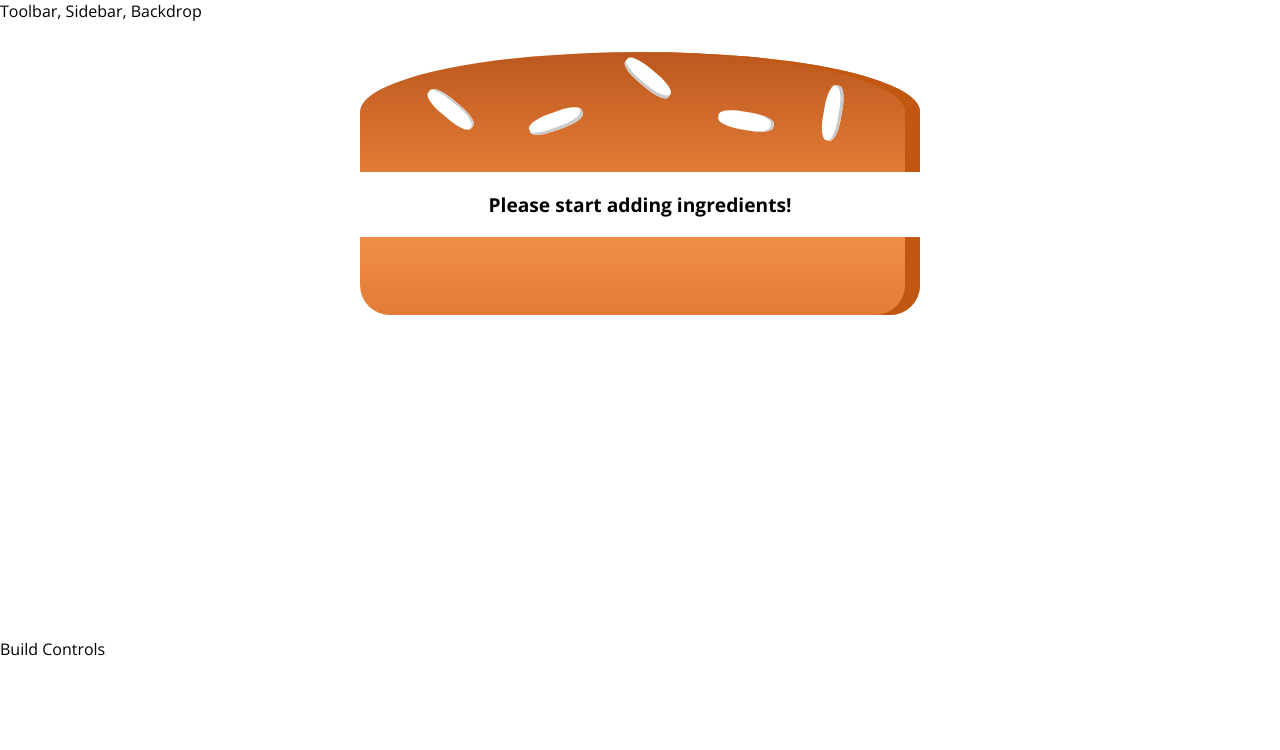
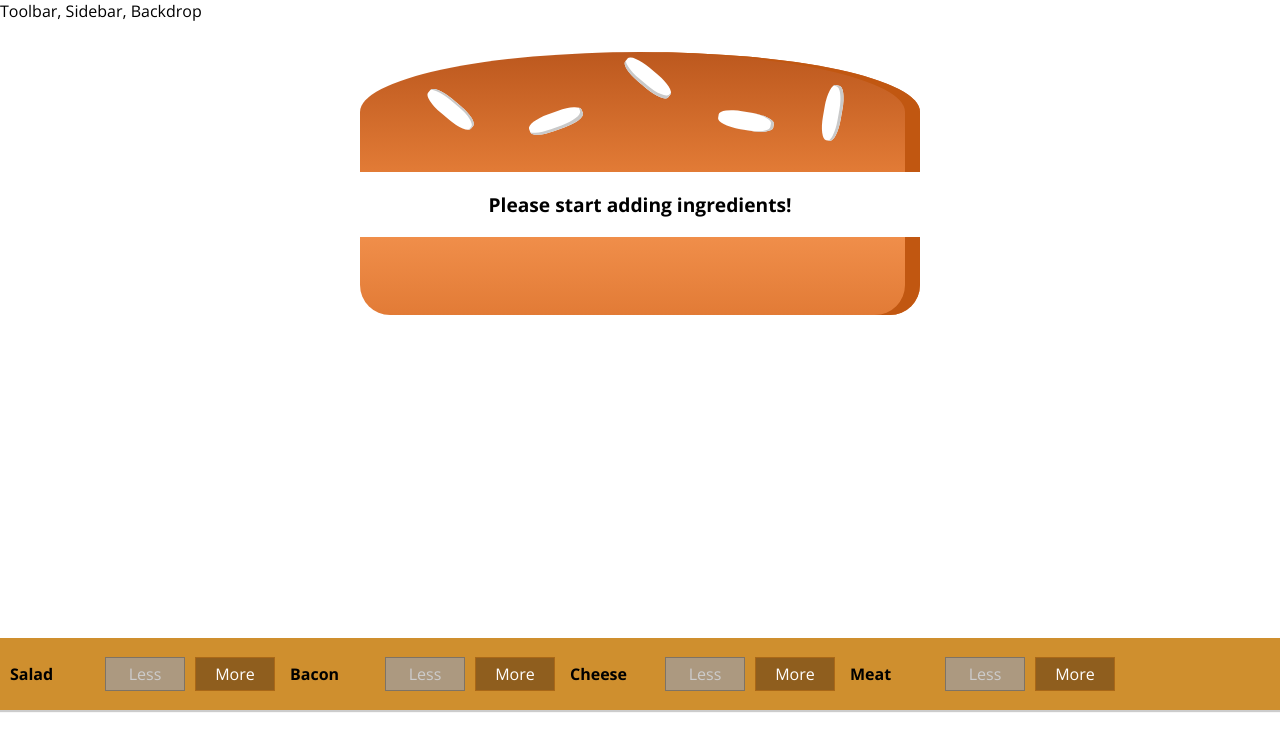
Before and after one commit to AnshulPatni/Burger-Builder, a React app: page / in a window 1280 px wide. Shown: the top 750 px of the page. Built offline with nearby package versions, Linux system fonts and the light colour scheme.

Commit message:
Updated Adding/Removing of the ingredients

```diff
--- /dev/null
+++ b/src/components/Burger/BuildControls/BuildControl/BuildControl.css
@@ -0,0 +1,56 @@
+.BuildControl {
+    display: flex;
+    justify-content: space-between;
+    align-items: center;
+    margin: 5px 0;
+}
+
+.BuildControl button {
+    display: block;
+    font: inherit;
+    padding: 5px;
+    margin: 0 5px;
+    width: 80px;
+    border: 1px solid #AA6817;
+    cursor: pointer;
+    outline: none;
+}
+
+.BuildControl button:disabled {
+    background-color: #AC9980;
+    border: 1px solid #7E7365;
+    color: #ccc;
+    cursor: default;
+}
+
+.BuildControl button:hover:disabled {
+    background-color: #AC9980;
+    color: #ccc;
+    cursor: not-allowed;
+}
+
+.Label {
+    padding: 10px;
+    font-weight: bold;
+    width: 80px;
+}
+
+.BuildControl .Less {
+    background-color: #D39952;
+    color: white;
+}
+
+.BuildControl .More {
+    background-color: #8F5E1E;
+    color: white;
+}
+
+.BuildControl .Less:hover, .BuildControl .Less:active {
+    background-color: #DAA972;
+    color: white;
+}
+
+.BuildControl .More:hover,.BuildControl .More:active {
+    background-color: #99703F;
+    color: white;
+}
--- /dev/null
+++ b/src/components/Burger/BuildControls/BuildControl/BuildControl.js
@@ -0,0 +1,21 @@
+import React from 'react';
+import classes from './BuildControl.css';
+
+const buildControl = (props) => (
+    <div className={classes.BuildControl}>
+        <div className={classes.Label}>{props.label}</div>
+            <button
+                className={classes.Less}
+                onClick={props.removed}
+                disabled={props.disabled}>
+                    Less
+            </button>
+            <button
+                className={classes.More}
+                onClick={props.added}>
+                    More
+            </button>
+    </div>
+);
+
+export default buildControl;
--- /dev/null
+++ b/src/components/Burger/BuildControls/BuildControls.css
@@ -0,0 +1,10 @@
+.BuildControls {
+    width: 100%;
+    background-color: #CF8F2E;
+    display:flex;
+    flex-flow: cloumn;
+    align-items: center;
+    box-shadow: 0 2px 1px #ccc;
+    margin: auto;
+    padding: 10px 0;
+}
--- /dev/null
+++ b/src/components/Burger/BuildControls/BuildControls.js
@@ -0,0 +1,25 @@
+import React from 'react';
+import classes from './BuildControls.css';
+import BuildControl from './BuildControl/BuildControl';
+
+const controls = [
+    { label: 'Salad', type: 'salad' },
+    { label: 'Bacon', type: 'bacon' },
+    { label: 'Cheese', type: 'cheese' },
+    { label: 'Meat', type: 'meat' }
+];
+
+const buildControls = (props) => (
+    <div className={classes.BuildControls}>
+        {controls.map(ctrl => (
+            <BuildControl
+                key={ctrl.label}
+                label={ctrl.label}
+                added={() => props.ingredientAdded(ctrl.type)}
+                removed={() => props.ingredientRemoved(ctrl.type)}
+                disabled={props.disabled[ctrl.type]} />
+        ))}
+    </div>
+);
+
+export default buildControls;
--- a/src/containers/BurgerBuilder/BurgerBuilder.js
+++ b/src/containers/BurgerBuilder/BurgerBuilder.js
@@ -1,6 +1,14 @@
 import React, { Component } from 'react';
 import Aux from '../../hoc/Auxiliary';
 import Burger from '../../components/Burger/Burger';
+import BuildControls from '../../components/Burger/BuildControls/BuildControls';
+
+const INGREDIENT_PRICES = {
+    salad: 0.5,
+    cheese: 0.4,
+    meat: 1.3,
+    bacon: 0.7
+}
 
 class BurgerBuilder extends Component {
 
@@ -10,14 +18,55 @@ class BurgerBuilder extends Component {
             bacon: 0,
             cheese: 0,
             meat: 0
+        },
+        totalPrice: 4
+    }
+
+    addIngredientHandler = (type) => {
+        const oldCount = this.state.ingredients[type];
+        const updatedCount = oldCount + 1;
+        const updatedIngredients = {
+            ...this.state.ingredients
+        };
+        updatedIngredients[type] = updatedCount;
+        const priceAddition = INGREDIENT_PRICES[type];
+        const oldPrice = this.state.totalPrice;
+        const newPrice = oldPrice + priceAddition;
+        this.setState({totalPrice: newPrice, ingredients: updatedIngredients});
+    }
+
+    removeIngredientHandler = (type) => {
+        const oldCount = this.state.ingredients[type];
+        if(oldCount <=0) {
+            return;
         }
+        const updatedCount = oldCount - 1;
+        const updatedIngredients = {
+            ...this.state.ingredients
+        };
+        updatedIngredients[type] = updatedCount;
+        const priceDeduction = INGREDIENT_PRICES[type];
+        const oldPrice = this.state.totalPrice;
+        const newPrice = oldPrice - priceDeduction;
+        this.setState({totalPrice: newPrice, ingredients: updatedIngredients});
     }
 
     render() {
+        const disabledInfo = {
+            ...this.state.ingredients
+        }
+        for (let key in disabledInfo) {
+            disabledInfo[key] = disabledInfo[key] <= 0
+        }
+
+        // {salad: true, meat:false, ...}
         return (
             <Aux>
                 <Burger ingredients={this.state.ingredients}/>
-                <div>Build Controls</div>
+                <BuildControls
+                    ingredientAdded={this.addIngredientHandler}
+                    ingredientRemoved={this.removeIngredientHandler}
+                    disabled={disabledInfo} />
             </Aux>
         );
     }
```
